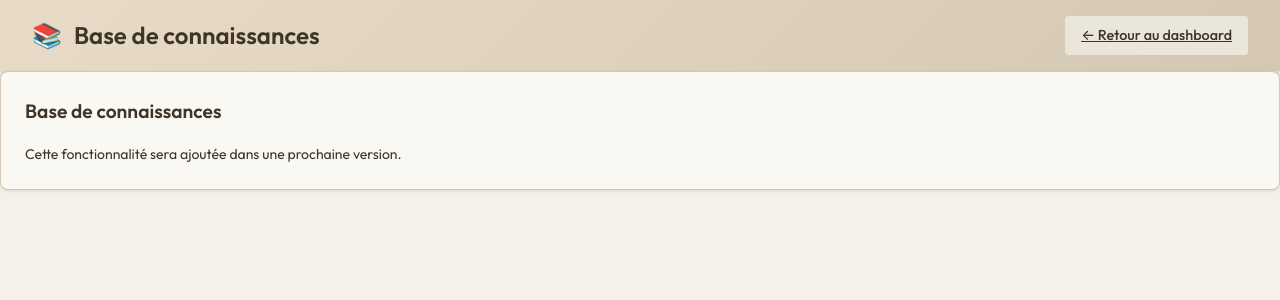
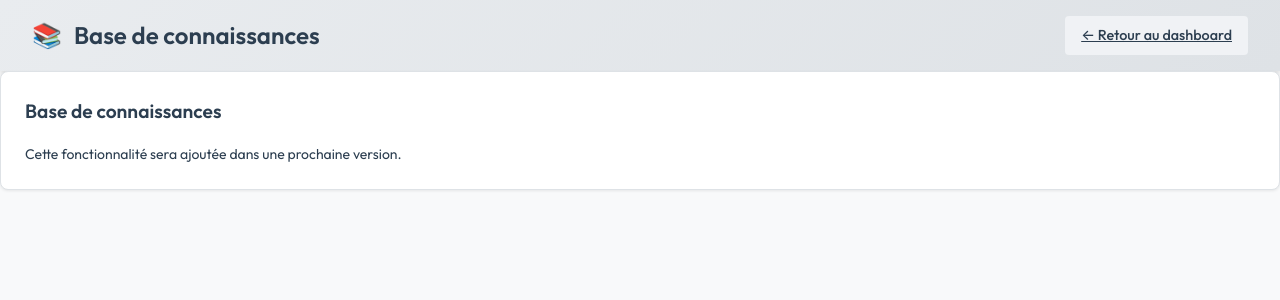
Before and after one commit to dheurtebise-hub/Itmanager, a Flask app: page /knowledge in a window 1280 px wide. Shown: the top 300 px of the page. Run offline with Flask 3, Linux system fonts and the light colour scheme; data comes from the database, SQL or seed files in the repository; some libraries are stand-ins or nearby versions.

Commit message:
style: Refactor theme to use light gray and soft pastels
- Replace beige/golden theme with clean light gray palette
- Update background colors to modern gray scale (#F8F9FA, #FFFFFF, #F0F2F5)
- Update text colors to dark gray for better readability
- Change header gradient to subtle gray tones

Kanban columns with soft pastel colors:
- New: Light blue pastel (#E3F2FD)
- In Progress: Light yellow pastel (#FFF9E6)
- Resolved: Light green pastel (#E8F5E9)
- Closed: Light gray (#F5F5F5)
- Procedures: Light purple pastel (#F3E5F5)

Improved visual hierarchy with softer shadows and better contrast.

```diff
--- a/src/static/css/kanban.css
+++ b/src/static/css/kanban.css
@@ -454,7 +454,7 @@
    ============================================ */
 
 .column-procedure {
-    background: var(--kanban-new);
+    background: var(--kanban-procedure);
     min-width: 350px;
 }
 
--- a/src/static/css/themes.css
+++ b/src/static/css/themes.css
@@ -1,32 +1,40 @@
 /* SYSTÈME DE THÈMES */
 
 :root, [data-theme="light"] {
-    --bg-primary: #F5F1E8;
-    --bg-secondary: #FAF8F3;
-    --bg-tertiary: #EBE6DA;
-    --bg-card: #FAF8F3;
-    --bg-hover: #E8E3D6;
+    /* Palette de gris clair */
+    --bg-primary: #F8F9FA;
+    --bg-secondary: #FFFFFF;
+    --bg-tertiary: #F0F2F5;
+    --bg-card: #FFFFFF;
+    --bg-hover: #E9ECEF;
 
-    --text-primary: #3E3428;
-    --text-secondary: #6B5D4F;
-    --text-tertiary: #8F7F6D;
+    /* Textes en gris foncé */
+    --text-primary: #2C3E50;
+    --text-secondary: #5A6C7D;
+    --text-tertiary: #8B98A5;
 
-    --border-color: #D4C7B3;
+    /* Bordures gris clair */
+    --border-color: #DEE2E6;
 
-    --accent-primary: #B8860B;
-    --accent-primary-dark: #9B7209;
+    /* Accent bleu-gris doux */
+    --accent-primary: #7C90A0;
+    --accent-primary-dark: #5F7283;
 
-    --status-success: #7A9B76;
-    --status-warning: #D4A76A;
-    --status-error: #C17A74;
+    /* Statuts en tons pastel */
+    --status-success: #95C9A5;
+    --status-warning: #F9C98D;
+    --status-error: #E5A3A3;
 
-    --shadow-sm: 0 1px 3px rgba(62,52,40,0.15);
-    --shadow-md: 0 3px 6px rgba(62,52,40,0.20);
+    /* Ombres douces */
+    --shadow-sm: 0 1px 3px rgba(0,0,0,0.08);
+    --shadow-md: 0 3px 6px rgba(0,0,0,0.12);
 
-    --kanban-new: #FDF8F0;
-    --kanban-progress: #F5E8D3;
-    --kanban-resolved: #E8EBE0;
-    --kanban-closed: #F0ECE5;
+    /* Colonnes Kanban - Pastels très pâles */
+    --kanban-new: #E3F2FD;           /* Bleu pastel très pâle */
+    --kanban-progress: #FFF9E6;      /* Jaune pastel très pâle */
+    --kanban-resolved: #E8F5E9;      /* Vert pastel très pâle */
+    --kanban-closed: #F5F5F5;        /* Gris très pâle */
+    --kanban-procedure: #F3E5F5;     /* Violet pastel très pâle */
 }
 
 [data-theme="dark"] {
@@ -65,7 +73,7 @@ body {
 }
 
 .app-header {
-    background: linear-gradient(135deg, #E8DCC8, #D4C7B3);
+    background: linear-gradient(135deg, #E9ECEF, #DEE2E6);
     color: var(--text-primary);
 }
 
```
